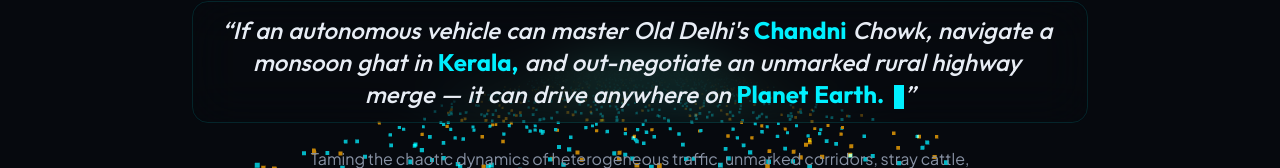
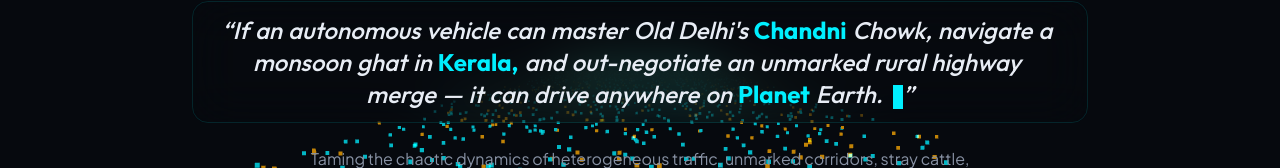
Before and after one commit to DakCamper123/raastaAI, a Next.js app: page / in a window 1280 px wide. Shown: the part 370-538 px from the top of the page. Built offline with nearby package versions, Linux system fonts and the light colour scheme.

Commit message:
fix: make AnimatedTagline typewriter safe against undefined word references

```diff
--- a/src/components/hero/AnimatedTagline.tsx
+++ b/src/components/hero/AnimatedTagline.tsx
@@ -5,7 +5,7 @@
  * Typewriter effect revealing the Chandni Chowk -> Kerala ghat -> rural highway quote word by word.
  */
 
-import React, { useState, useEffect, useMemo } from 'react';
+import React, { useState, useEffect } from 'react';
 
 interface AnimatedTaglineProps {
   text?: string;
@@ -21,15 +21,13 @@ export function AnimatedTagline({
   speedMs = 80,
   className = '',
 }: AnimatedTaglineProps) {
-  const words = useMemo(() => (text ? text.split(' ') : []), [text]);
-  const [visibleCount, setVisibleCount] = useState<number>(0);
+  const words = React.useMemo(() => (text || '').split(/\s+/).filter(Boolean), [text]);
+  const [displayedCount, setDisplayedCount] = useState(0);
 
   useEffect(() => {
-    setVisibleCount(0);
-    if (!words.length) return;
-
+    setDisplayedCount(0);
     const interval = setInterval(() => {
-      setVisibleCount((prev) => {
+      setDisplayedCount((prev) => {
         if (prev < words.length) {
           return prev + 1;
         }
@@ -41,26 +39,18 @@ export function AnimatedTagline({
     return () => clearInterval(interval);
   }, [words, speedMs]);
 
-  const displayedWords = words.slice(0, visibleCount);
-
   return (
     <blockquote className={`relative font-display text-lg sm:text-xl md:text-2xl font-medium text-[var(--text-primary)] leading-relaxed italic ${className}`}>
       <span>&ldquo;</span>
-      {displayedWords.map((word, idx) => {
-        if (!word) return null;
+      {words.slice(0, displayedCount).map((word, idx) => {
         const isHighlight =
-          word.includes('Chandni') ||
-          word.includes('Kerala') ||
-          word.includes('Planet') ||
-          word.includes('Earth');
-
+          Boolean(word) &&
+          (word.includes('Chandni') || word.includes('Kerala') || word.includes('Planet'));
         return (
           <span
-            key={`${idx}-${word}`}
+            key={idx}
             className={`inline-block mr-1.5 transition-opacity duration-150 ${
-              isHighlight
-                ? 'text-[var(--accent-cyan)] font-bold not-italic'
-                : ''
+              isHighlight ? 'text-[var(--accent-cyan)] font-bold not-italic' : ''
             }`}
           >
             {word}
```
